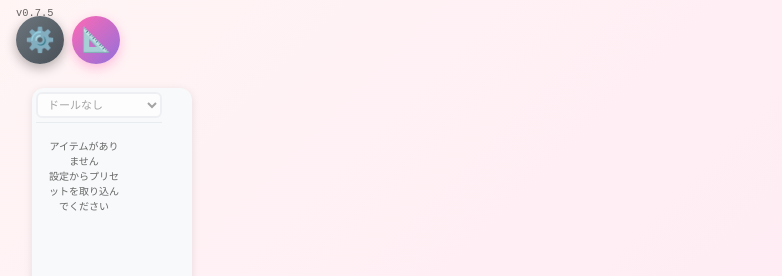
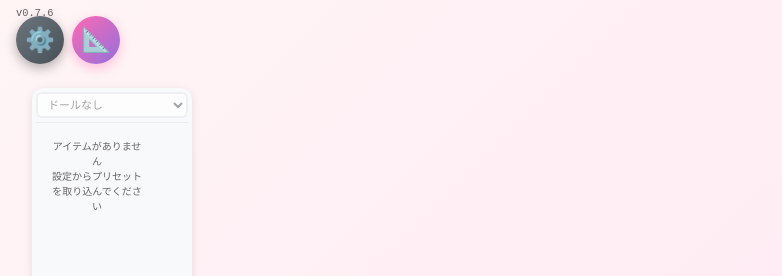
Before and after one commit to Kake-git-hub/DressUpGame, a React (Vite) app: page / in a window 1280 px wide. Shown: the top 276 px of the page, without its empty margins (0-782 px from the left). Built offline with nearby package versions, Linux system fonts and the light colour scheme.

Commit message:
v0.7.6: Right-side scroll gutter + drag-only equip (no tap)

```diff
--- a/src/App.tsx
+++ b/src/App.tsx
@@ -21,7 +21,7 @@ import type { ClothingItemData, DollData, DollDimensions, BackgroundData, DollTr
 import './App.css';
 
 // アプリバージョン
-const APP_VERSION = '0.7.5';
+const APP_VERSION = '0.7.6';
 
 // E2Eテスト時はPixiJSを無効化するフラグ
 const isTestMode = typeof window !== 'undefined' && window.location.search.includes('test=true');
--- a/src/components/DressUpMenu.tsx
+++ b/src/components/DressUpMenu.tsx
@@ -251,7 +251,15 @@ function DraggableItem({ item, isEquipped, onDrop, dropTargetId, onDragMove, onD
   const [isDragging, setIsDragging] = useState(false);
   const [dragPos, setDragPos] = useState({ x: 0, y: 0 });
   const startPos = useRef({ x: 0, y: 0 });
+  const movedDistance = useRef(0);
   const elementRef = useRef<HTMLDivElement>(null);
+
+  const isInsideMenu = useCallback((clientX: number, clientY: number): boolean => {
+    const menu = document.querySelector('.palette-section');
+    if (!menu) return false;
+    const rect = (menu as HTMLElement).getBoundingClientRect();
+    return clientX >= rect.left && clientX <= rect.right && clientY >= rect.top && clientY <= rect.bottom;
+  }, []);
 
   const checkIsOverTarget = useCallback((clientX: number, clientY: number): boolean => {
     const targetElement = document.querySelector(`[data-testid="${dropTargetId}"]`);
@@ -266,15 +274,16 @@ function DraggableItem({ item, isEquipped, onDrop, dropTargetId, onDragMove, onD
     setIsDragging(true);
     startPos.current = { x: e.clientX, y: e.clientY };
     setDragPos({ x: 0, y: 0 });
+    movedDistance.current = 0;
     (e.target as HTMLElement).setPointerCapture(e.pointerId);
   }, []);
 
   const handlePointerMove = useCallback((e: React.PointerEvent) => {
     if (!isDragging) return;
-    setDragPos({
-      x: e.clientX - startPos.current.x,
-      y: e.clientY - startPos.current.y,
-    });
+    const dx = e.clientX - startPos.current.x;
+    const dy = e.clientY - startPos.current.y;
+    movedDistance.current = Math.max(movedDistance.current, Math.hypot(dx, dy));
+    setDragPos({ x: dx, y: dy });
     if (onDragMove) {
       onDragMove(item, { x: e.clientX, y: e.clientY });
     }
@@ -286,10 +295,20 @@ function DraggableItem({ item, isEquipped, onDrop, dropTargetId, onDragMove, onD
     setDragPos({ x: 0, y: 0 });
     onDragEnd?.();
 
+    // タップ（ほぼ移動なし）は装着しない
+    if (movedDistance.current < 10) {
+      return;
+    }
+
+    // メニュー領域上で指を離した場合は装着しない（キャンバスが背面にあっても誤判定を防ぐ）
+    if (isInsideMenu(e.clientX, e.clientY)) {
+      return;
+    }
+
     if (checkIsOverTarget(e.clientX, e.clientY)) {
       onDrop(item);
     }
-  }, [isDragging, checkIsOverTarget, onDrop, item, onDragEnd]);
+  }, [isDragging, checkIsOverTarget, onDrop, item, onDragEnd, isInsideMenu]);
 
   return (
     <div
@@ -345,7 +364,6 @@ const styles: Record<string, CSSProperties> = {
     backgroundColor: '#f8f9fa',
     borderRadius: '12px',
     padding: `${ITEM_PADDING}px`,
-    paddingRight: `${SCROLL_PADDING}px`, // 右側にスクロール用余白
     boxShadow: '0 2px 8px rgba(0, 0, 0, 0.1)',
     width: `${MENU_WIDTH}px`,
     display: 'flex',
@@ -430,7 +448,8 @@ const styles: Record<string, CSSProperties> = {
     display: 'flex',
     flexDirection: 'column',
     gap: '2px',
-    paddingRight: `${SCROLL_PADDING}px`,
+    width: `calc(100% - ${SCROLL_PADDING}px)`,
+    boxSizing: 'border-box',
   },
   sectionLabel: {
     fontSize: '11px',
```
